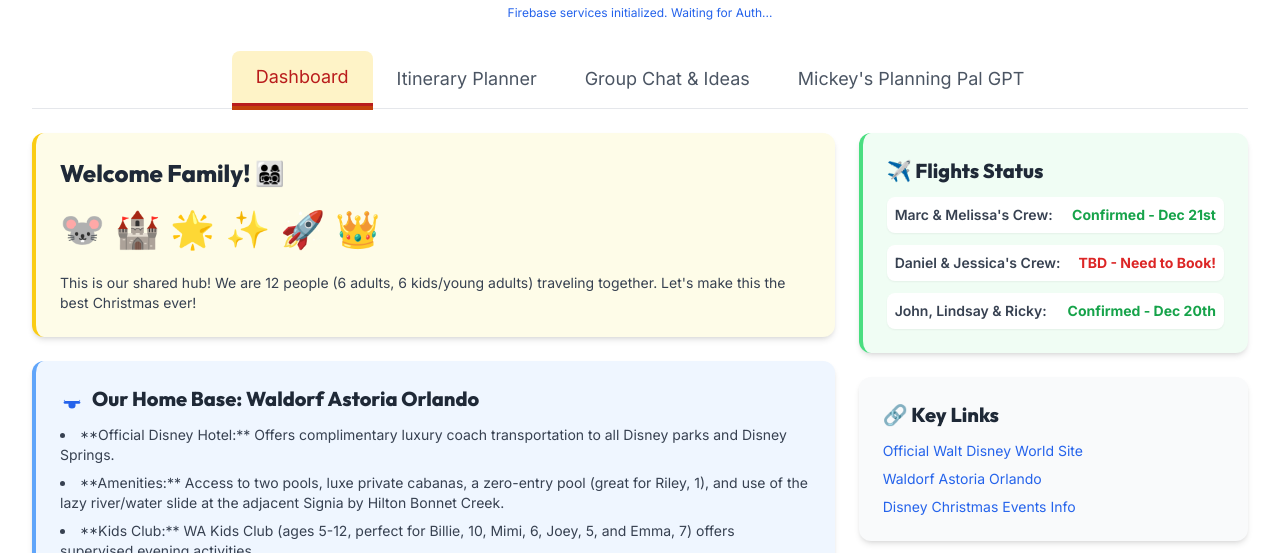
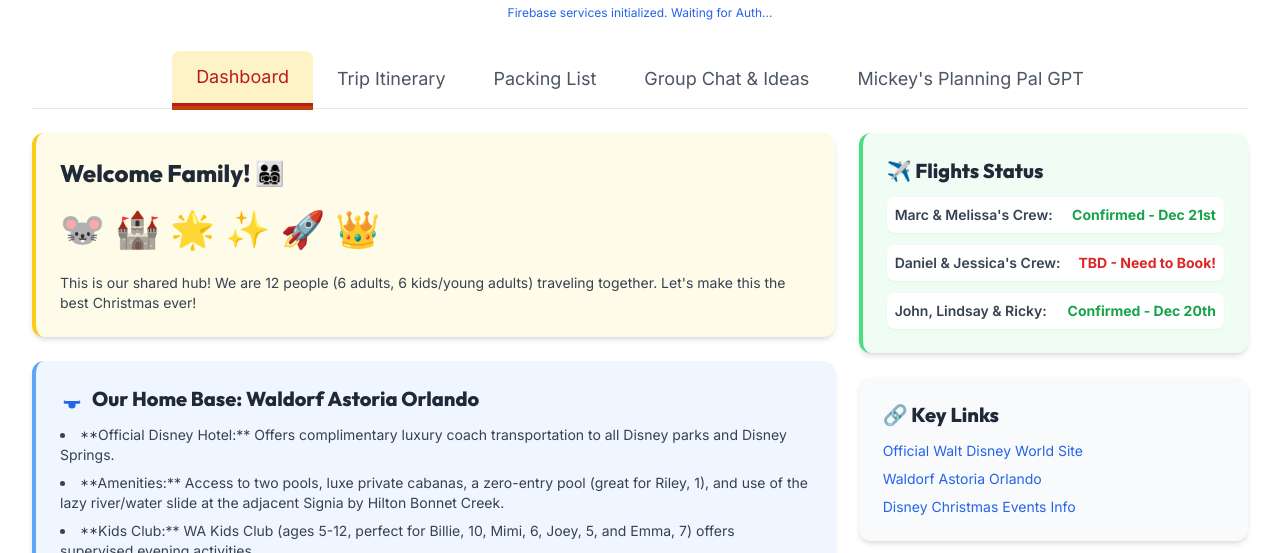
Before and after one commit to MarcBlair1981/Orlando2025, a plain HTML site: page index.html in a window 1280 px wide. Shown: the part 547-1100 px from the top of the page. Drawn offline with nearby package versions, Linux system fonts and the light colour scheme; no server answers.

Commit message:
Update index.html

```diff
--- a/index.html
+++ b/index.html
@@ -53,7 +53,10 @@
                 data-tab="dashboard">Dashboard</button>
             <button onclick="showTab('itinerary')"
                 class="tab-button py-3 px-4 md:px-6 text-lg font-medium text-gray-600 hover:text-red-600 rounded-t-lg"
-                data-tab="itinerary">Itinerary Planner</button>
+                data-tab="itinerary">Trip Itinerary</button>
+            <button onclick="showTab('packing')"
+                class="tab-button py-3 px-4 md:px-6 text-lg font-medium text-gray-600 hover:text-red-600 rounded-t-lg"
+                data-tab="packing">Packing List</button>
             <button onclick="showTab('chat')"
                 class="tab-button py-3 px-4 md:px-6 text-lg font-medium text-gray-600 hover:text-red-600 rounded-t-lg"
                 data-tab="chat">Group Chat & Ideas</button>
@@ -213,7 +216,19 @@
                 adding items.</p>
         </div>
 
-        <!-- 3. GROUP CHAT & SUGGESTIONS TAB -->
+        <!-- 3. PACKING LIST TAB -->
+        <div id="tab-packing" class="tab-content hidden">
+            <h2 class="text-2xl font-bold text-red-700 mb-4">Family Packing Lists 🧳</h2>
+            <p class="text-sm text-gray-600 mb-4">Add items for each person. Check them off as you pack! (Real-time
+                sync)</p>
+
+            <div id="packing-list-container" class="grid grid-cols-1 md:grid-cols-2 lg:grid-cols-3 gap-6">
+                <!-- Packing cards will be dynamically added here -->
+                <div class="text-center col-span-full py-8 text-gray-500">Loading packing lists...</div>
+            </div>
+        </div>
+
+        <!-- 4. GROUP CHAT & SUGGESTIONS TAB -->
         <div id="tab-chat" class="tab-content hidden">
             <h2 class="text-2xl font-bold text-red-700 mb-4">Group Suggestion Box & Chat</h2>
 
@@ -279,3 +294,5 @@
 </body>
 
 </html>
+
+</html>
```
